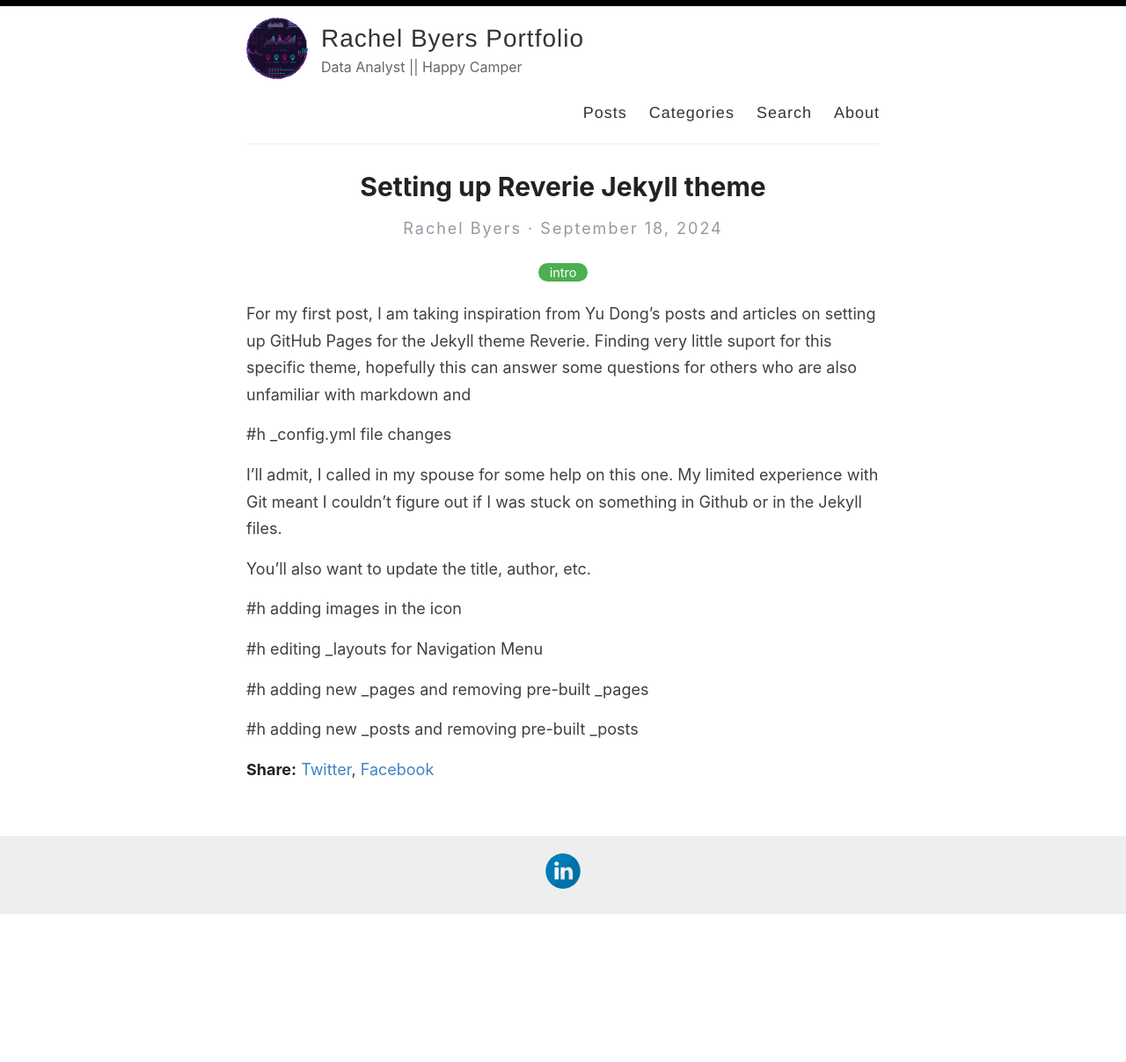
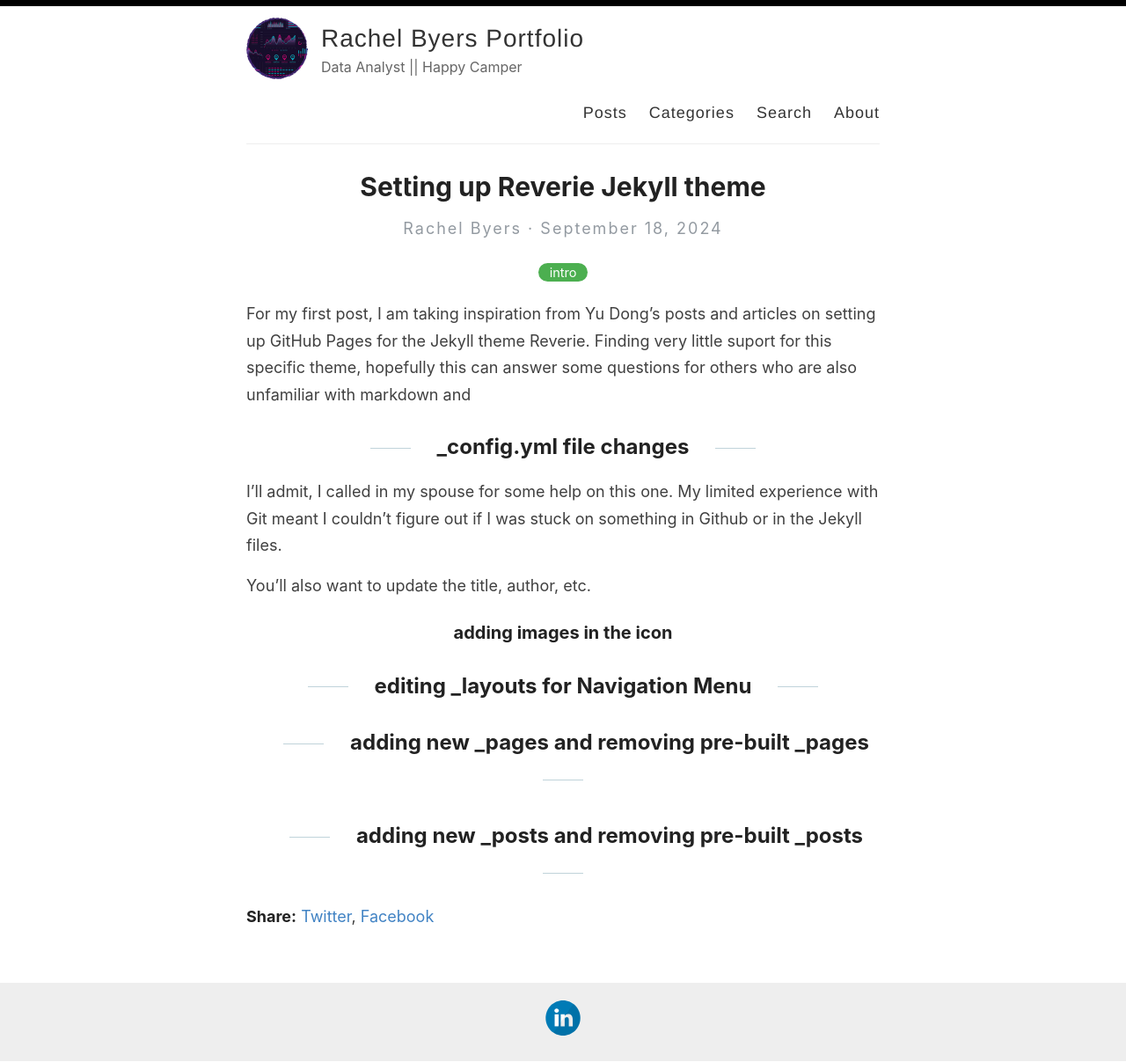
Before and after one commit to rbyers18/github-portfolio, a Jekyll site: the page built from _posts/2024-9-18-Hello-World.md, in a window 1280 px wide. Shown: the whole page at 88% size. Built offline with Jekyll 4.4.1, drawn with Linux system fonts in a browser that asks for light colours; before the commit the page ends 1040 px from its top, so only the background shows below that.

Commit message:
Update 2024-9-18-Hello-World.md

```diff
--- a/_posts/2024-9-18-Hello-World.md
+++ b/_posts/2024-9-18-Hello-World.md
@@ -8,16 +8,16 @@ excerpt: Getting setup with the Reverie Jekyll theme.
 For my first post, I am taking inspiration from Yu Dong's posts and articles on setting up GitHub Pages for the Jekyll theme Reverie.
 Finding very little suport for this specific theme, hopefully this can answer some questions for others who are also unfamiliar with markdown and
 
-#h _config.yml file changes
+## _config.yml file changes
 
 I'll admit, I called in my spouse for some help on this one. My limited experience with Git meant I couldn't figure out if I was stuck on something in Github or in the Jekyll files.
 
 You'll also want to update the title, author, etc.
 
-#h adding images in the icon
+### adding images in the icon
 
-#h editing _layouts for Navigation Menu
+## editing _layouts for Navigation Menu
 
-#h adding new _pages and removing pre-built _pages
+## adding new _pages and removing pre-built _pages
 
-#h adding new _posts and removing pre-built _posts
+## adding new _posts and removing pre-built _posts
```
